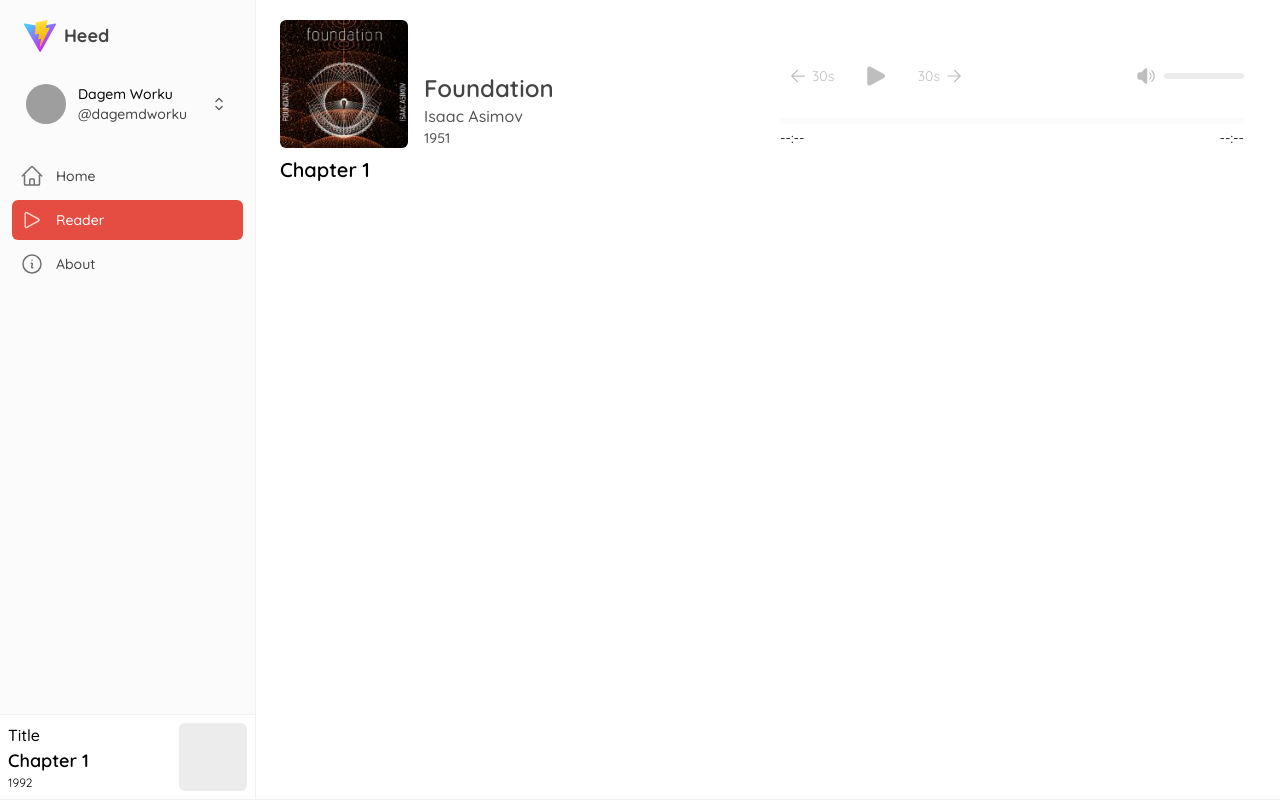
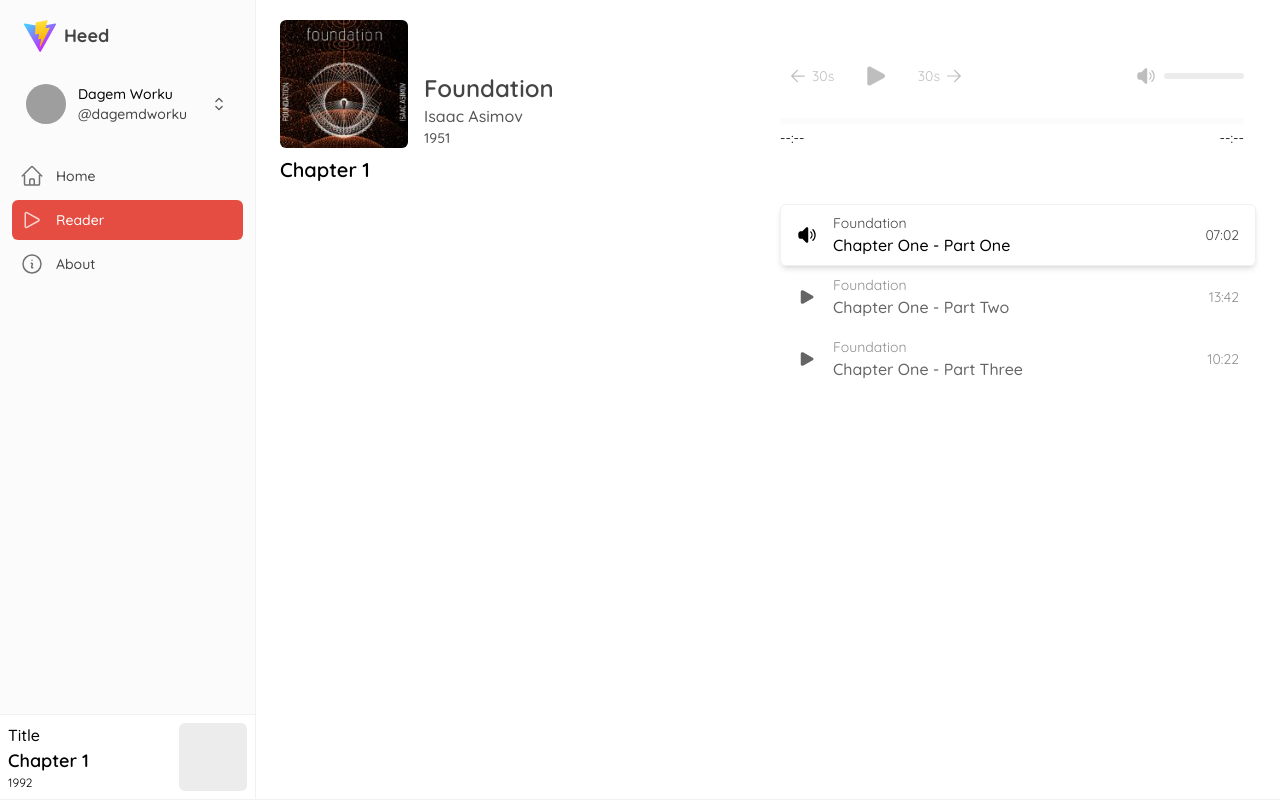
Before and after one commit to dagemdworku/heed, a React (Vite) app: page /reader in a window 1280 px wide. Built offline with nearby package versions, Linux system fonts and the light colour scheme; grey boxes are pictures that could not be loaded.

Commit message:
play list

```diff
--- /dev/null
+++ b/public/play-list.json
@@ -0,0 +1,32 @@
+{
+  "name": "Foundation",
+  "author": "Isaac Asimov",
+  "published": "1951",
+  "artwork": "/001.jpeg",
+  "chapters": [
+    {
+      "id": "001",
+      "index": 1,
+      "name": "Chapter One - Part One",
+      "duration": 422.440,
+      "audio": "/001.mp3",
+      "book": "/001.json"
+    },
+    {
+      "id": "002",
+      "index": 2,
+      "name": "Chapter One - Part Two",
+      "duration": 822.440,
+      "audio": "/002.mp3",
+      "book": "/001.json"
+    },
+    {
+      "id": "003",
+      "index": 3,
+      "name": "Chapter One - Part Three",
+      "duration": 622.440,
+      "audio": "/002.mp3",
+      "book": "/001.json"
+    }
+  ]
+}
--- a/src/app/app-locator.ts
+++ b/src/app/app-locator.ts
@@ -1,5 +1,6 @@
 import AudioPlayerService from "../services/feature/audio-player-service";
 import BookPlayerService from "../services/feature/book-player-service";
+import PlayListService from "../services/feature/play-list-service";
 import { ServiceLocator, ServiceScope } from "../services/service-locator";
 
 export function setupLocator() {
@@ -10,4 +11,8 @@
   ServiceLocator.register(ServiceScope.single, BookPlayerService.name, (s) => {
     return new BookPlayerService();
   });
+
+  ServiceLocator.register(ServiceScope.single, PlayListService.name, (s) => {
+    return new PlayListService();
+  });
 }
--- /dev/null
+++ b/src/components/lists/play-list.tsx
@@ -0,0 +1,60 @@
+import { PlayIcon, SpeakerWaveIcon } from "@heroicons/react/24/solid";
+import { FunctionComponent } from "react";
+import { useSnapshot } from "valtio";
+import PlayListService from "../../services/feature/play-list-service";
+import { ServiceLocator } from "../../services/service-locator";
+import { classNames } from "../../utils/class-helper";
+import { formatTime } from "../../utils/player-helper";
+
+interface PlayListProps {}
+
+const PlayList: FunctionComponent<PlayListProps> = () => {
+  const playListService: PlayListService = ServiceLocator.resolve(
+    PlayListService.name
+  );
+
+  const playListServiceSnapshot = useSnapshot(playListService.serviceState);
+
+  const playList = playListServiceSnapshot.playList;
+  const currentPlaying = playListServiceSnapshot.currentPlaying;
+
+  return (
+    <div className="flex-1">
+      {playList?.chapters.map((chapter) => (
+        <div
+          key={chapter.id}
+          className={classNames(
+            chapter.id === currentPlaying
+              ? "shadow-md border border-b-l dark:border-b-d"
+              : "opacity-60 border border-transparent",
+            "flex flex-row rounded-md items-center p-2 pr-4 space-x-2 cursor-pointer"
+          )}
+          onClick={() => playListService.selectChapter(chapter.id)}
+        >
+          <div className="p-2">
+            {chapter.id === currentPlaying ? (
+              <SpeakerWaveIcon className="w-5 h-5" />
+            ) : (
+              <PlayIcon className="w-5 h-5" />
+            )}
+          </div>
+          <div className="flex-1">
+            <p className="text-sm text-fg-l-s dark:text-fg-d-s">
+              {playList.name}
+            </p>
+            <p className="font-medium text-fg-l dark:text-fg-d">
+              {chapter.name}
+            </p>
+          </div>
+          <div>
+            <p className="text-sm text-fg-l-s dark:text-fg-d-s">
+              {formatTime(chapter.duration)}
+            </p>
+          </div>
+        </div>
+      ))}
+    </div>
+  );
+};
+
+export default PlayList;
--- /dev/null
+++ b/src/components/players/book-player.tsx
@@ -0,0 +1,73 @@
+import { FunctionComponent } from "react";
+import { useSnapshot } from "valtio";
+import AudioPlayerService from "../../services/feature/audio-player-service";
+import BookPlayerService from "../../services/feature/book-player-service";
+import { ServiceLocator } from "../../services/service-locator";
+import { classNames } from "../../utils/class-helper";
+import { isBetween } from "../../utils/player-helper";
+
+interface BookPlayerProps {}
+
+const BookPlayer: FunctionComponent<BookPlayerProps> = () => {
+  const bookPlayerService: BookPlayerService = ServiceLocator.resolve(
+    BookPlayerService.name
+  );
+
+  const audioPlayerService: AudioPlayerService = ServiceLocator.resolve(
+    AudioPlayerService.name
+  );
+
+  const bookPlayerServiceSnapshot = useSnapshot(bookPlayerService.serviceState);
+  const audioPlayerServiceSnapshot = useSnapshot(
+    audioPlayerService.serviceState
+  );
+
+  const fragment = bookPlayerServiceSnapshot.fragment;
+  const state = audioPlayerServiceSnapshot.state;
+
+  return (
+    <div className="flex-1  overflow-y-auto">
+      {fragment?.fragments.map((fragment) =>
+        isBetween(state?.time, Number(fragment.begin), Number(fragment.end)) ? (
+          fragment?.children.map((fragment) => (
+            <p
+              key={fragment.id}
+              className="text-xl font-medium text-fg-l-s dark:text-fg-d-s"
+            >
+              {fragment?.children.map((fragment) => (
+                <span
+                  id={
+                    isBetween(
+                      state?.time,
+                      Number(fragment.begin),
+                      Number(fragment.end)
+                    )
+                      ? "scroll-to-word"
+                      : undefined
+                  }
+                  key={fragment.id}
+                  className={classNames(
+                    isBetween(
+                      state?.time,
+                      Number(fragment.begin),
+                      Number(fragment.end)
+                    )
+                      ? "text-fg-l dark:text-fg-d basic-4-active"
+                      : "",
+                    "basic-4"
+                  )}
+                >
+                  {fragment.lines}{" "}
+                </span>
+              ))}
+            </p>
+          ))
+        ) : (
+          <span key={fragment.id} />
+        )
+      )}
+    </div>
+  );
+};
+
+export default BookPlayer;
--- a/src/index.tsx
+++ b/src/index.tsx
@@ -14,6 +14,7 @@
 import ReaderPage from "./pages/reader";
 import AudioPlayerService from "./services/feature/audio-player-service";
 import BookPlayerService from "./services/feature/book-player-service";
+import PlayListService from "./services/feature/play-list-service";
 import { ServiceLocator } from "./services/service-locator";
 
 const routes = [
@@ -44,6 +45,10 @@
 
 setupLocator();
 
+const playListService: PlayListService = ServiceLocator.resolve(
+  PlayListService.name
+);
+
 const audioPlayerService: AudioPlayerService = ServiceLocator.resolve(
   AudioPlayerService.name
 );
@@ -61,6 +66,7 @@
   // Load book
   useEffect(() => {
     bookPlayerService.load("/001.json");
+    playListService.load("/play-list.json");
   }, []);
 
   // update audio player state
--- /dev/null
+++ b/src/models/play-list.ts
@@ -0,0 +1,16 @@
+export type Chapter = {
+  id: string;
+  index: number;
+  name: string;
+  duration: number;
+  audio: string;
+  book: string;
+};
+
+export type PlayList = {
+  name: string;
+  author: string;
+  published: string;
+  artwork: string;
+  chapters: Chapter[];
+};
--- a/src/pages/reader.tsx
+++ b/src/pages/reader.tsx
@@ -1,31 +1,14 @@
 import { FunctionComponent } from "react";
 import { useSnapshot } from "valtio";
+import PlayList from "../components/lists/play-list";
 import AudioPlayer from "../components/players/audio-player";
-import AudioPlayerService from "../services/feature/audio-player-service";
-import BookPlayerService from "../services/feature/book-player-service";
+import BookPlayer from "../components/players/book-player";
+import PlayListService from "../services/feature/play-list-service";
 import { ServiceLocator } from "../services/service-locator";
-import { classNames } from "../utils/class-helper";
-import { isBetween } from "../utils/player-helper";
 
 interface ReaderPageProps {}
 
 const ReaderPage: FunctionComponent<ReaderPageProps> = () => {
-  const bookPlayerService: BookPlayerService = ServiceLocator.resolve(
-    BookPlayerService.name
-  );
-
-  const audioPlayerService: AudioPlayerService = ServiceLocator.resolve(
-    AudioPlayerService.name
-  );
-
-  const bookPlayerServiceSnapshot = useSnapshot(bookPlayerService.serviceState);
-  const audioPlayerServiceSnapshot = useSnapshot(
-    audioPlayerService.serviceState
-  );
-
-  const fragment = bookPlayerServiceSnapshot.fragment;
-  const state = audioPlayerServiceSnapshot.state;
-
   const scrollToWord = document.getElementById("scroll-to-word");
   if (scrollToWord) {
     scrollToWord.scrollIntoView({
@@ -33,7 +16,13 @@
       block: "center",
     });
   }
+  const playListService: PlayListService = ServiceLocator.resolve(
+    PlayListService.name
+  );
 
+  const playListServiceSnapshot = useSnapshot(playListService.serviceState);
+
+  const playList = playListServiceSnapshot.playList;
   return (
     <div className="flex flex-col h-full px-6 py-5 overflow-hidden bg-bg-l dark:bg-bg-d">
       <div className="flex-none">
@@ -41,19 +30,23 @@
           <div className="flex items-end flex-1">
             {/* Book artwork */}
             <div className="w-24 h-24 overflow-hidden rounded-md sm:w-32 sm:h-32 bg-bg-l-s-i dark:bg-bg-d-s-i">
-              <img className="w-full h-full" src="/001.jpeg" alt="Cover" />
+              <img
+                className="w-full h-full"
+                src={playList?.artwork}
+                alt="Cover"
+              />
             </div>
 
             {/* Book: Title, Author, and published year */}
             <div className="flex-1 ml-4">
               <h3 className="text-2xl font-semibold text-fg-l-s dark:text-fg-d-s">
-                Foundation
+                {playList?.name}
               </h3>
               <h2 className="text-base font-medium text-fg-l-s-i dark:text-fg-d-s-i">
-                Isaac Asimov
+                {playList?.author}
               </h2>
               <h2 className="text-sm font-medium text-fg-l-s-i dark:text-fg-d-s-i">
-                1951
+                {playList?.published}
               </h2>
             </div>
           </div>
@@ -68,50 +61,9 @@
         </div>
       </div>
 
-      <div className="flex-1 mt-3 overflow-y-auto">
-        {fragment?.fragments.map((fragment) =>
-          isBetween(
-            state?.time,
-            Number(fragment.begin),
-            Number(fragment.end)
-          ) ? (
-            fragment?.children.map((fragment) => (
-              <p
-                key={fragment.id}
-                className="text-xl font-medium text-fg-l-s dark:text-fg-d-s"
-              >
-                {fragment?.children.map((fragment) => (
-                  <span
-                    id={
-                      isBetween(
-                        state?.time,
-                        Number(fragment.begin),
-                        Number(fragment.end)
-                      )
-                        ? "scroll-to-word"
-                        : undefined
-                    }
-                    key={fragment.id}
-                    className={classNames(
-                      isBetween(
-                        state?.time,
-                        Number(fragment.begin),
-                        Number(fragment.end)
-                      )
-                        ? "text-fg-l dark:text-fg-d basic-4-active"
-                        : "",
-                      "basic-4"
-                    )}
-                  >
-                    {fragment.lines}{" "}
-                  </span>
-                ))}
-              </p>
-            ))
-          ) : (
-            <span key={fragment.id} />
-          )
-        )}
+      <div className="flex mt-3 space-x-6">
+        <BookPlayer />
+        <PlayList />
       </div>
     </div>
   );
--- /dev/null
+++ b/src/services/feature/play-list-service.ts
@@ -0,0 +1,34 @@
+import { proxy } from "valtio";
+import { PlayList } from "../../models/play-list";
+
+export default class PlayListService {
+  public serviceState = proxy<{
+    playList: PlayList | undefined;
+    currentPlaying: string | undefined;
+  }>({
+    playList: undefined,
+    currentPlaying: undefined,
+  });
+
+  public async load(src: string) {
+    const playList = await fetch(src, {
+      headers: {
+        "Content-Type": "application/json",
+        Accept: "application/json",
+      },
+    })
+      .then(function (response) {
+        return response.json();
+      })
+      .then(function (data) {
+        return data;
+      });
+
+    this.serviceState.currentPlaying = "001";
+    this.serviceState.playList = playList;
+  }
+
+  public selectChapter(id: string) {
+    this.serviceState.currentPlaying = id;
+  }
+}
```
Also changed, not shown: 1 other file (tests, documents, lock files or other folders).
